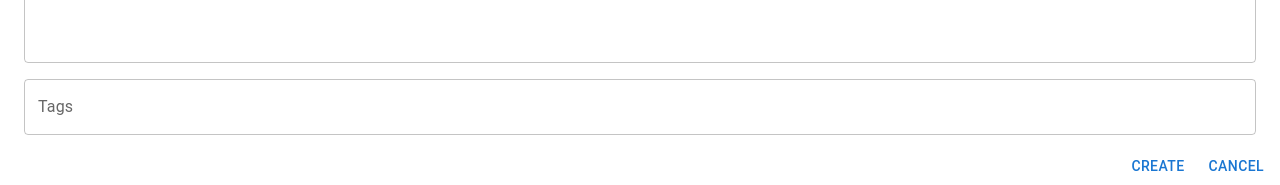
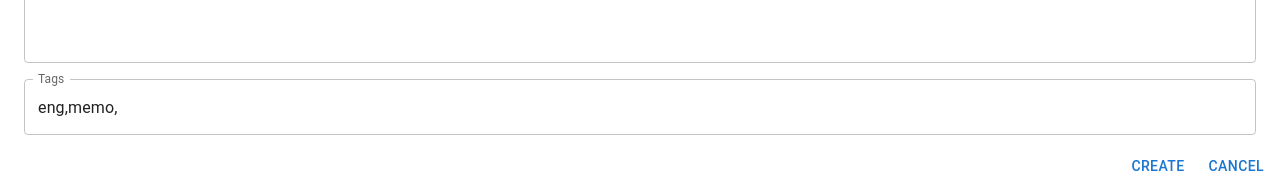
Before and after one commit to tedwon/quokka, a Next.js app in the folder quokka-frontend/: page / in a window 1280 px wide. Both pictures are taken after typing "Sample" into the empty fields and a click on the button "CREATE". Shown: the part 608-793 px from the top of the page. Built offline with nearby package versions, Linux system fonts and the light colour scheme; no server answers.

Commit message:
Add default tags on the create memo dialog #12

```diff
--- a/quokka-frontend/pages/index.tsx
+++ b/quokka-frontend/pages/index.tsx
@@ -173,7 +173,7 @@ function CreateMemo(props: {
                         label="Tags"
                         variant="outlined"
                         fullWidth
-                        defaultValue=""
+                        defaultValue="eng,memo,"
                         onChange={event => setTags(event.target.value)}
                         onMouseEnter={event => event.target}
                     />
```
